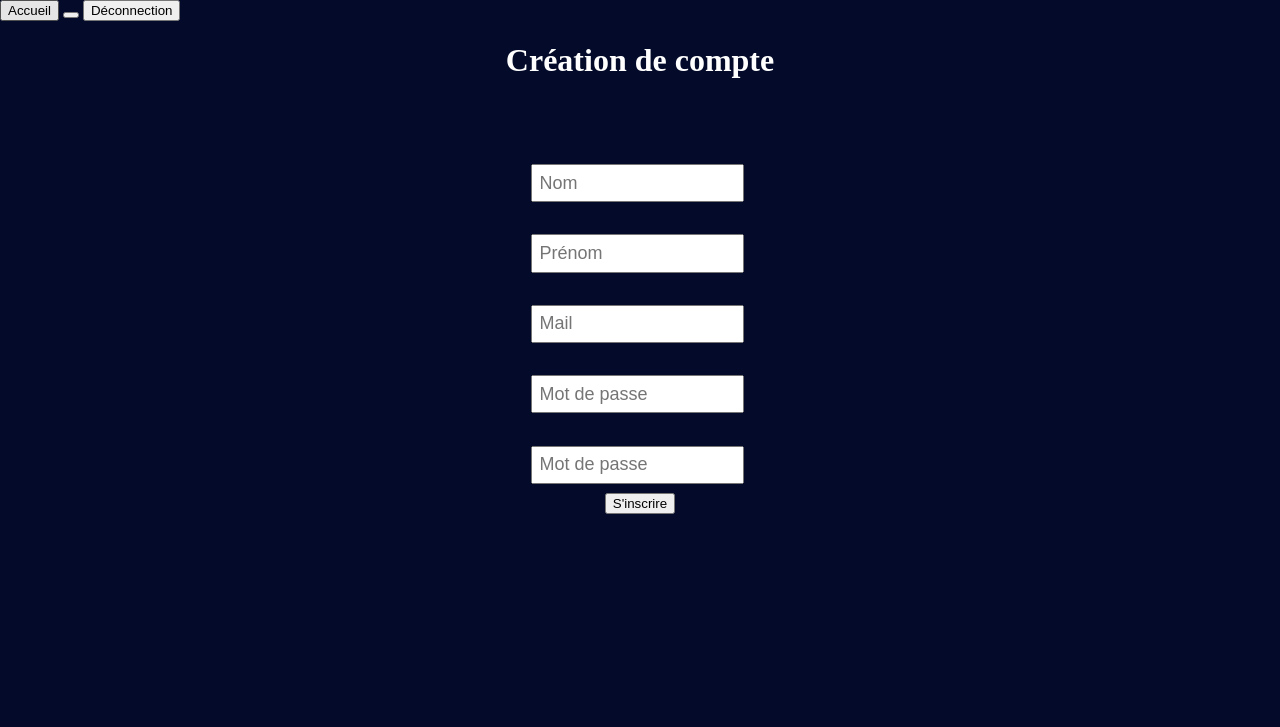
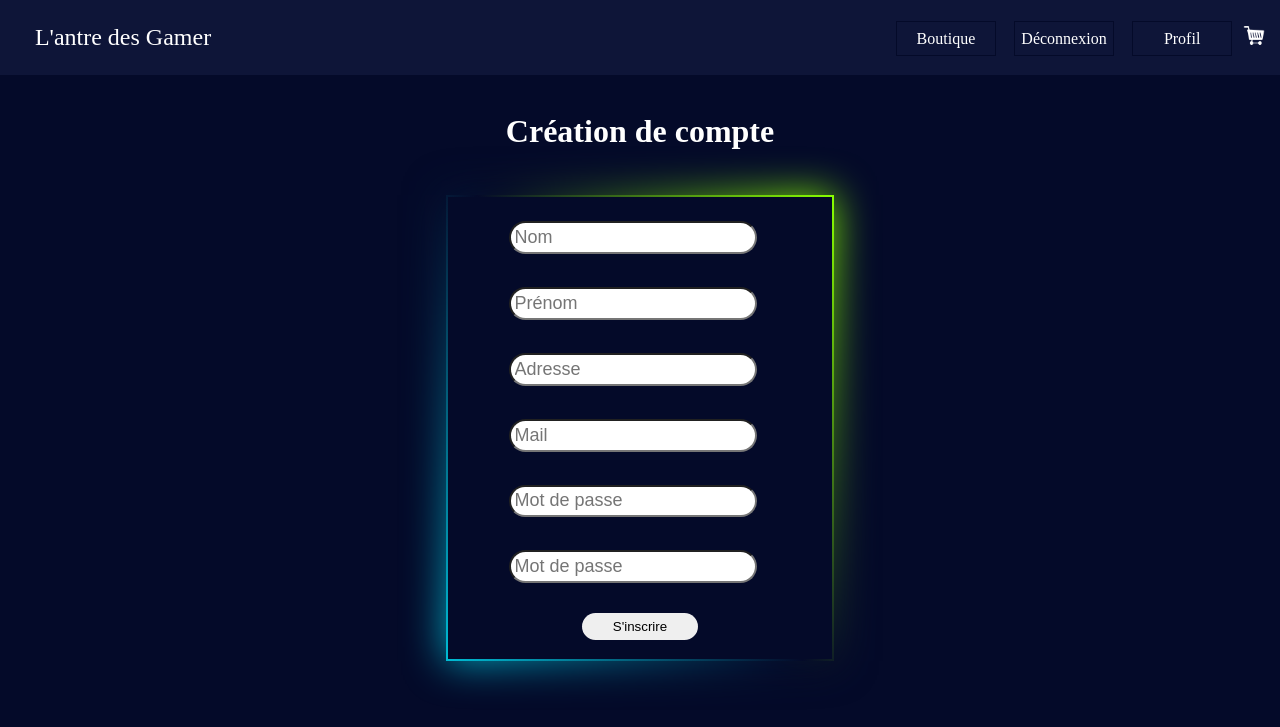
Before and after one commit to Chycha13/Keke-NqnS, a PHP site: page /Views/inscription.php in a window 1280 px wide. Shown: the top 727 px of the page. Run offline with PHP 8.4, Linux system fonts and the light colour scheme.

Commit message:
second jour

```diff
--- a/Views/inscription.php
+++ b/Views/inscription.php
@@ -17,18 +17,22 @@ require_once "../config/bdd.php";
     <script type="text/javascript" src="../js/inscription.js"></script>
 </head>
 <body>
-    <header class="headerInscription">
-    <div class="placementBtn">
-            <a href="accueil.php"><button class="">Accueil</button></a>
-
-            <a href="profil.php"><button class=""></button></a>
-
-            <a href="logout.php"><button class="">Déconnection</button></a>
+    <header class="headerIndex">
+        <div class="Slogan">
+            <p>L'antre des Gamer</p>
+        </div>
+        <div class="navigation">
+            <a href="#"><span> Boutique </span></a>
+            <a href="#"><span> Déconnexion </span></a>
+            <a href="#"><span> Profil </span></a>
+        </div>
+        <div class="panier">
+        <a class="logoPanier" href="#"><img src="../asset/img/caddie.png" alt="" width="120%"></a>
         </div>
     </header>
     <main class="mainInscription">
-        <h1>Création de compte</h1>
-        <form method="POST" action="../index.php" class="FormInscription" id="formInscription" name="formInscription">
+        <h1 class="titreInscription">Création de compte</h1>
+        <form method="POST" action="../index.php" class="FormInscription card" id="formInscription" name="formInscription">
             <table>
                 <tr>
                     <td>
@@ -39,6 +43,11 @@ require_once "../config/bdd.php";
                 <tr>
                     <td>
                         <input type="text" placeholder="Prénom" id="prenom_user" name="prenom_user">
+                    </td>
+                </tr>
+                <tr>
+                    <td>
+                        <input type="text" placeholder="Adresse" id="adresse_user" name="adresse_user">
                     </td>
                 </tr>
                 <tr>
@@ -59,7 +68,7 @@ require_once "../config/bdd.php";
                 </tr>
            </table>
 
-           <button>S'inscrire</button>
+           <button class="btnInscription">S'inscrire</button>
         </form>
     </main>
     <footer>
--- a/asset/style.css
+++ b/asset/style.css
@@ -4,14 +4,14 @@ body{
     color: white;
 }
 
-    /* =============Page d'accueil =============== */
+    /* ============= Page d'accueil =============== */
 
 .headerIndex{
    background: #0e1538;
     display: flex;
 }
 .Slogan{
-    width: 30%;
+    width: 20%;
     font-size: x-large;
     display: flex;
     justify-content: center;
@@ -20,17 +20,16 @@ body{
     display: flex;
     justify-content: flex-end;
     align-items: center;
-    width: 70%;
+    width: 80%;
     margin-right: 1%;
-    column-gap: 3%;
+    column-gap: 2%;
 }
-        /* button style */
+        /*=== button style ===*/
 .navigation a{
     position: relative;
     height: 45%;
-    width:15%;
+    width:10%;
     display: inline-block;
-
 }
 .navigation a:before,
 .navigation a:after{
@@ -72,11 +71,14 @@ inset: -3px;
     justify-content: center;
     align-items: center;
     font-size: 1em;
-    text-transform: uppercase;
-    letter-spacing: 2px;
+    /* text-transform: uppercase;
+    letter-spacing: 2px; */
     color: white;
     border: 1px solid #040a29;
+    cursor: pointer;
 }
+        /*=== FIN BUTTON ===*/
+
 .panier{
     display: flex;
     align-items: center;
@@ -117,8 +119,9 @@ inset: -3px;
     display: flex;
     justify-content: center;
     background:#040a29;
+
 }
-/*======= card border ========*/
+/*=== card border ===*/
 .card:before{
     content:'';
     position: absolute;
@@ -142,46 +145,92 @@ inset: -3px;
 }
 .card:before,
 .card:after{
+
   background: linear-gradient(235deg,#89ff00,#040a29,#00bcd4);
 }
 .contenu{
     box-sizing: border-box;
 }
+     /* ============= FIN ACCUEIL =============== */
 
-     /* =============Page Inscription =============== */
-
-
+     /* ============= PAGE INSCRIPTION =============== */
 .mainInscription{
     display: flex;
     align-items: center;
     flex-direction: column;
 }
-
+.titreInscription{
+    margin-top: 3%;
+}
 .FormInscription{
     display: flex;
     flex-direction: column;
     justify-content: center;
     align-items: center;
-    width: 25%;
-    margin-top: 3%;
+    width: 30%;
+    margin-top: 2%;
 }
 .FormInscription table{
     width: 70%;
 }
 .FormInscription input{
+    margin-top: 8%;
+    margin-bottom: 3%;
+    padding: 1.5%;
+    width: 90%;
+    outline: none;
+    font-size: large;
+    border-radius:25px ;
+}
+
+.btnInscription{
+    margin-top:5%;
+    margin-bottom: 5%;
+    padding: 1.5%;
+    width:30%;
+    transition: 1.5s;
+    border: none;
+    border-radius: 25px;
+}
+.btnInscription:hover{
+    background: #89ff00;
+    box-shadow: 0 0 10px #89ff00,
+                0 0 30px #89ff00,
+                0 0 60px #89ff00,
+                0 0 100px #89ff00;
+}
+
+    /* ============= FIN PAGE INSCRIPTION =============== */
+
+    /* ============= PAGE CONNEXION =============== */
+    .titreConnexion{
+        margin-top: 3%;
+    }
+    .FormConnexion{
+        display: flex;
+        flex-direction: column;
+        justify-content: center;
+        align-items: center;
+        width: 25%;
+        margin-top: 2%;
+    }
+    .FormConnexion table{
+        width: 70%;
+    }
+    .FormConnexion input{
         margin-top: 10%;
         margin-bottom: 3%;
         padding: 3%;
         width: 90%;
         outline: none;
         font-size: large;
+        border-radius: 25px;
     }
-.btnConnexion{
-    margin-top:5%;
-    margin-bottom: 3%;
+    .FormConnexion a {
+        color: white;
     }
     .card2{
-    margin-top: 5%;
+        margin-top: 3%;
         width:25%;
         padding: 2%;
         display: flex;
@@ -189,7 +238,25 @@ inset: -3px;
         justify-content: center;
         align-items: center;
     }
+    .btnConnexion{
+        margin-top:5%;
+        margin-bottom: 3%;
+        padding: 1%;
+        width:25%;
+        border: none;
+        transition: 1.5s;
+        border-radius: 25px;
 
-
-    /* =============Page Inscription =============== */
-    /* =============Page Inscription =============== */
+    }
+    .btnConnexion:hover{
+        background: #89ff00;
+        box-shadow: 0 0 10px #89ff00,
+                    0 0 30px #89ff00,
+                    0 0 60px #89ff00,
+                    0 0 100px #89ff00;
+    }
+    .engagement{
+        margin-top: 3%;
+        font-size: 1.2em;
+    }
+    /* ============= FIN PAGE CONNEXION =============== */
--- a/bibliotheque/constante_bdd.php
+++ b/bibliotheque/constante_bdd.php
@@ -1,3 +1,5 @@
 <?php
 
 define("INSERTION_INSCRIPTION","INSERT INTO users(nom_user, prenom_user, mail_user, password_user, role) VALUES(?,?,?,?,?)");
+
+define("INSERTION_CONNEXION","SELECT * FROM users WHERE mail_user = ?");
```
Also changed, not shown: Models/Connexion_action.php (+52 -18 lines), Models/Inscription_action.php (+21 -1 lines), Views/connexion.php (+6 -6 lines), index.php (+12 -5 lines), js/connexion.js (+28 -0 lines). Lines whose indentation alone changed are shown as unchanged.
